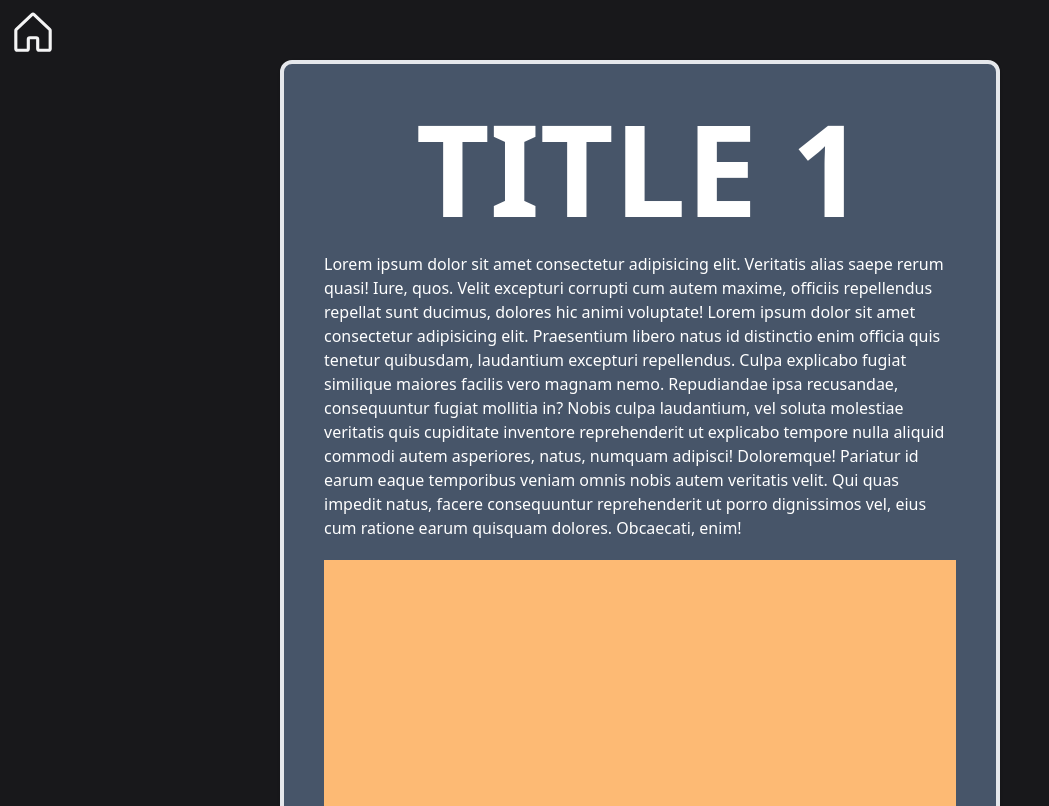
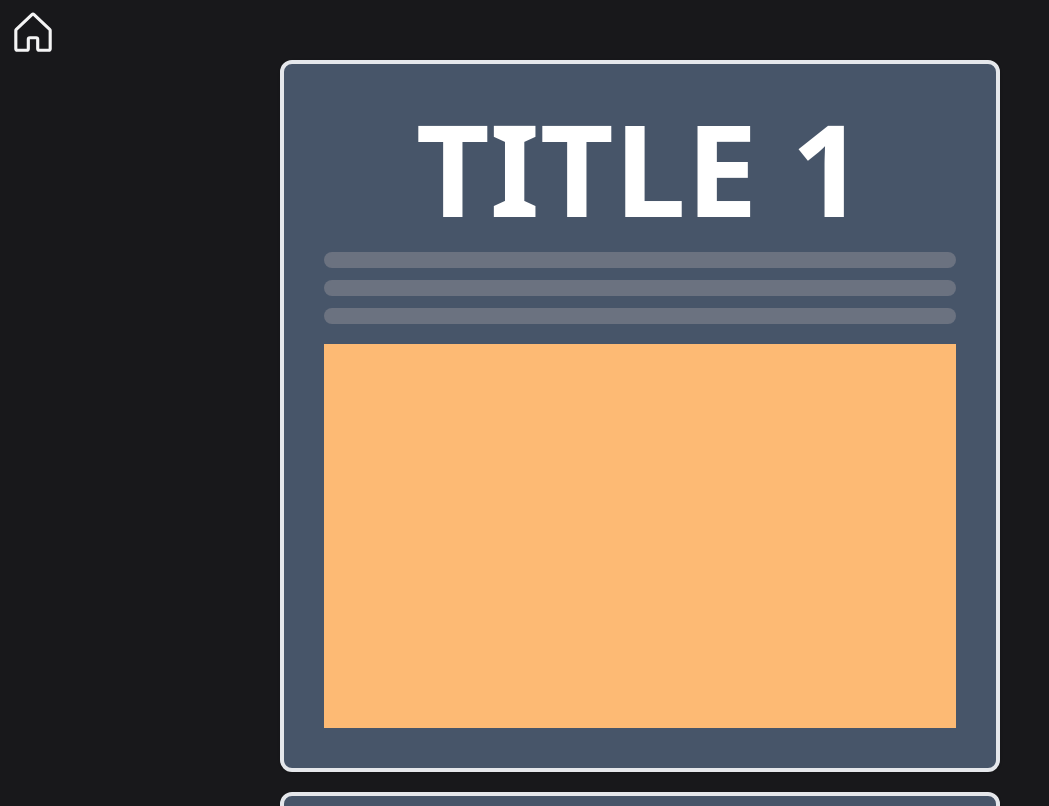
Before and after one commit to 0x7266/framer_motion_practice, a React (Vite) app: page /posts in a window 1280 px wide. Shown: the top 806 px of the page, without its empty margins (0-1049 px from the left). Built offline with nearby package versions, Linux system fonts and the light colour scheme.

Commit message:
added animation to index page

```diff
--- a/src/components/Post.tsx
+++ b/src/components/Post.tsx
@@ -15,8 +15,51 @@ export function Post({
 	const scaleProgress = useTransform(scrollYProgress, [0.2, 1], [0.95, 1]);
 	const opacityProgress = useTransform(scrollYProgress, [0, 0.2], [0.1, 1]);
 
+	const textVariantsLocal = {
+		initial: {
+			y: "500px",
+			opacity: 0,
+		},
+		inView: {
+			y: 0,
+			opacity: 1,
+			transition: {
+				type: "spring",
+				bounce: 0.3,
+				duration: 0.7,
+				when: "afterParent",
+			},
+		},
+		// initial_2: {
+		// 	x: "-500px",
+		// 	opacity: 0,
+		// },
+		// inView_2: {
+		// 	x: 0,
+		// 	opacity: 1,
+		// 	transition: {
+		// 		type: "spring",
+		// 		bounce: 0.3,
+		// 		duration: 0.7,
+		// 	},
+		// },
+		// initial_3: {
+		// 	x: "-500px",
+		// 	opacity: 0,
+		// },
+		// inView_3: {
+		// 	x: 0,
+		// 	opacity: 1,
+		// 	transition: {
+		// 		type: "spring",
+		// 		bounce: 0.3,
+		// 		duration: 0.7,
+		// 	},
+		// },
+	};
+
 	return (
-		<motion.div className="flex flex-col items-center">
+		<motion.div className="w-full flex flex-col items-center">
 			<motion.div
 				style={{
 					scale: scaleProgress,
@@ -35,21 +78,25 @@ export function Post({
 				>
 					{post.title}
 				</motion.div>
-				<motion.div variants={textVariants} className="text-white">
-					Lorem ipsum dolor sit amet consectetur adipisicing elit. Veritatis
-					alias saepe rerum quasi! Iure, quos. Velit excepturi corrupti cum
-					autem maxime, officiis repellendus repellat sunt ducimus, dolores hic
-					animi voluptate! Lorem ipsum dolor sit amet consectetur adipisicing
-					elit. Praesentium libero natus id distinctio enim officia quis tenetur
-					quibusdam, laudantium excepturi repellendus. Culpa explicabo fugiat
-					similique maiores facilis vero magnam nemo. Repudiandae ipsa
-					recusandae, consequuntur fugiat mollitia in? Nobis culpa laudantium,
-					vel soluta molestiae veritatis quis cupiditate inventore reprehenderit
-					ut explicabo tempore nulla aliquid commodi autem asperiores, natus,
-					numquam adipisci! Doloremque! Pariatur id earum eaque temporibus
-					veniam omnis nobis autem veritatis velit. Qui quas impedit natus,
-					facere consequuntur reprehenderit ut porro dignissimos vel, eius cum
-					ratione earum quisquam dolores. Obcaecati, enim!
+				<motion.div
+					// variants={textVariants}
+					initial="initial"
+					whileInView="inView"
+					transition={{ staggerChildren: 0.2 }}
+					className="w-full flex flex-col gap-3"
+				>
+					<motion.div
+						variants={textVariantsLocal}
+						className="w-full h-4 rounded-full bg-gray-500"
+					/>
+					<motion.div
+						variants={textVariantsLocal}
+						className="w-full h-4 rounded-full bg-gray-500"
+					/>
+					<motion.div
+						variants={textVariantsLocal}
+						className="w-full h-4 rounded-full bg-gray-500"
+					/>
 				</motion.div>
 				<motion.div
 					variants={imageVariants}
--- a/src/pages/Index.tsx
+++ b/src/pages/Index.tsx
@@ -1,8 +1,48 @@
 import { Link } from "react-router-dom";
+import { motion } from "framer-motion";
+
+function getRandomHexColor(): string {
+	const num = Math.floor(Math.random() * 16777216);
+	const hex = num.toString(16);
+	const color = hex.padStart(6, "0");
+	return "#" + color;
+}
+
 export default function Index() {
+	const links = [
+		{
+			name: "posts --- scroll animations",
+			path: "/posts",
+			color: getRandomHexColor(),
+		},
+		{ name: "blablablablabla1", path: "/", color: getRandomHexColor() },
+		{ name: "blablablablabla2", path: "/", color: getRandomHexColor() },
+		{ name: "blablablablabla3", path: "/", color: getRandomHexColor() },
+		{ name: "blablablablabla4", path: "/", color: getRandomHexColor() },
+		{ name: "blablablablabla5", path: "/", color: getRandomHexColor() },
+		{ name: "blablablablabla6", path: "/", color: getRandomHexColor() },
+	];
 	return (
-		<nav className="text-zinc-100 text-5xl font-bold uppercase hover:text-zinc-400 relative active:top-1">
-			<Link to="/posts">Posts --- scroll animations</Link>
+		<nav className="w-screen flex flex-col text-zinc-100 text-7xl font-bold uppercase bg-zinc-900">
+			{links.map((link, index) => (
+				<motion.div
+					initial={{
+						y: (index + 1) * -18,
+						backgroundColor: "rgb(24 24 27)",
+						border: "2px solid white",
+						borderLeft: "none",
+						borderRight: "none",
+					}}
+					whileHover={{
+						backgroundColor: link.color,
+						y: (index + 1) * -20,
+					}}
+				>
+					<Link to={link.path} className="p-2">
+						{link.name}
+					</Link>
+				</motion.div>
+			))}
 		</nav>
 	);
 }
```
